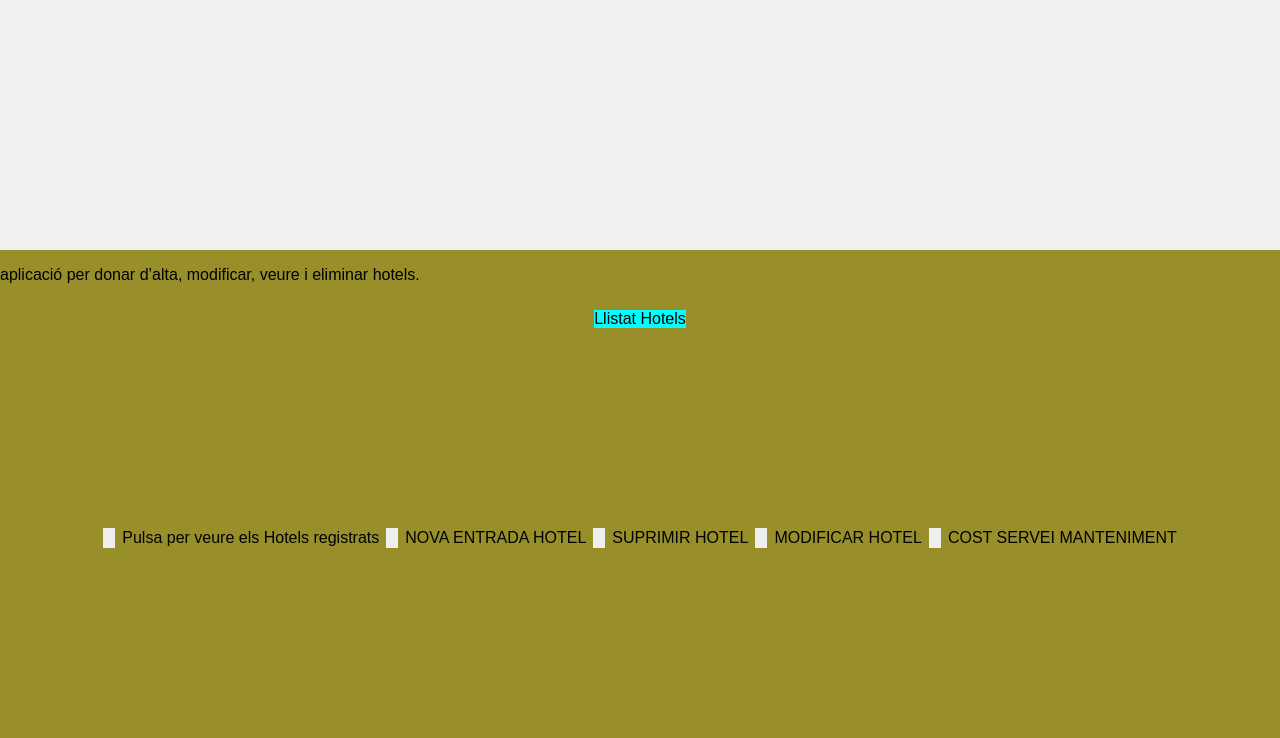
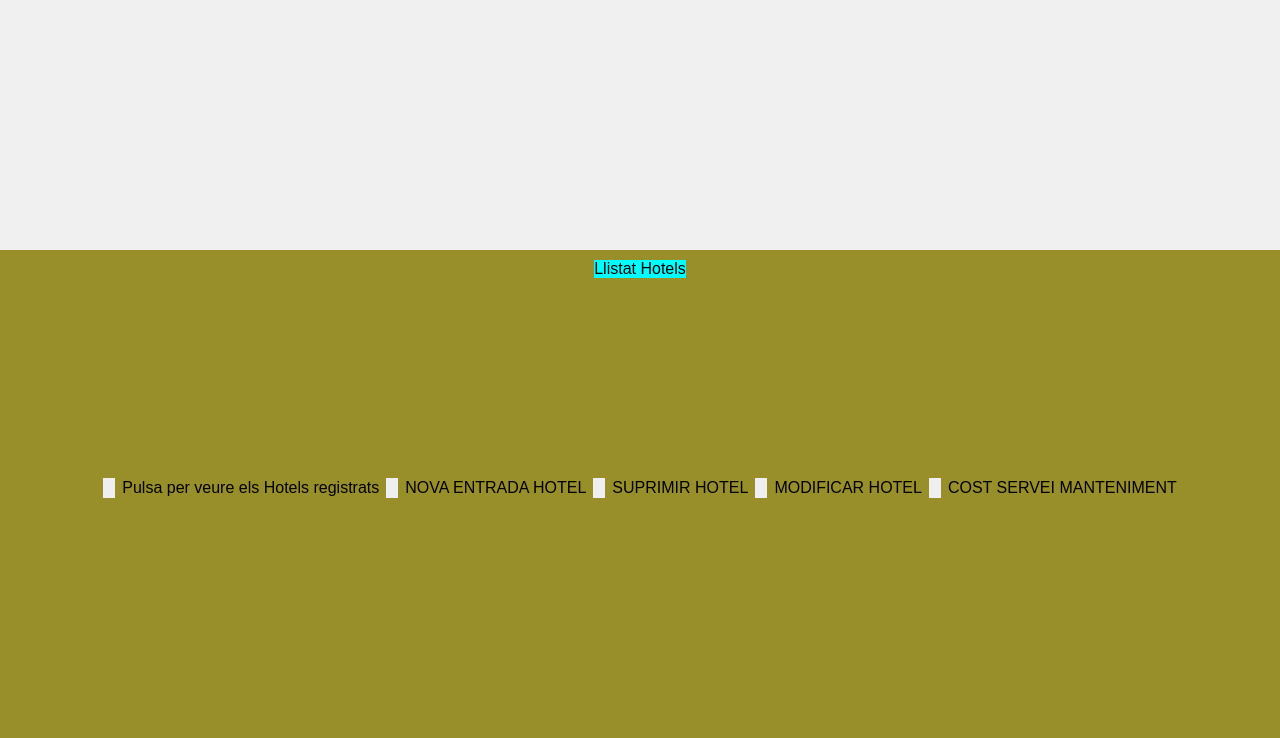
Before and after one commit to Mado1968/Hotels, a website: page index.html in a window 1280 px wide. Shown: the part 328-1066 px from the top of the page. After the commit the page ends 1016 px from the top, so only its background shows below. Drawn offline with Linux system fonts and the light colour scheme.

Commit message:
texte out

```diff
--- a/index.html
+++ b/index.html
@@ -18,7 +18,7 @@
 	<div class="dalt">
 		<img src="portada.jpg"/>
 	</div>
-		<p>aplicació per donar d’alta, modificar, veure i eliminar hotels.</p>
+
 	<div id="resultat" class="content">
 		<div id="LlistatHotels" class="llista" > Llistat Hotels</div>
 
```
